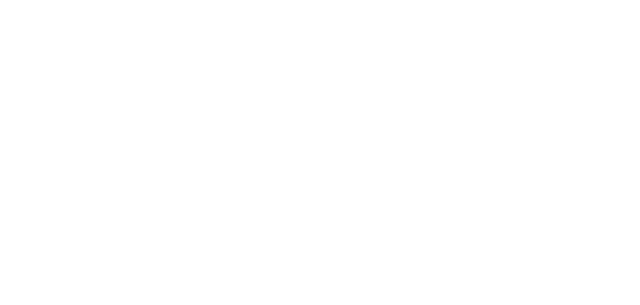
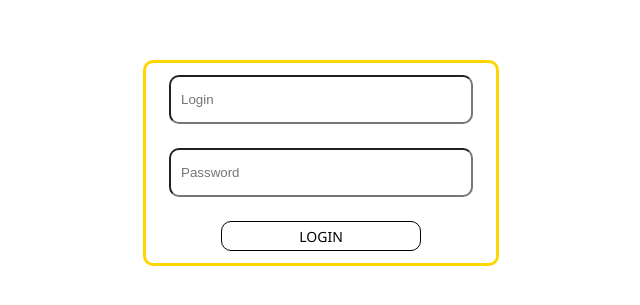
Before and after one commit to Esenushka/MyPizza, a React (Create React App) app: page /adminAuth in a window 1280 px wide. Shown: the part 237-542 px from the top of the page, without its empty margins (319-959 px from the left). Built offline with nearby package versions, Linux system fonts and the light colour scheme.

Commit message:
style adminAuth

```diff
--- a/src/App.js
+++ b/src/App.js
@@ -25,19 +25,21 @@
     <div className='App'>
       <Switch>
          <Route exact path='/'>
-         <Header setLogin={setLogin} login={login}/>
-      <Navbar  basket={basket}/>
+         <Header />
+      <Navbar setLogin={setLogin} login={login} basket={basket}/>
           <Main pizza={pizza} setPizza={setPizza} setBasket={setBasket}/>
          </Route>
          <Route path='/bonus'>
-         <Header setLogin={setLogin} login={login}/>
-      <Navbar  basket={basket}/>
+         <Header />
+      <Navbar setLogin={setLogin} login={login} basket={basket}/>
             <BonusPage/>
          </Route>
-         <Route path='/admin'>
+         <Route path='/adminAuth'>
            <Admin/>
          </Route>
-
+        <Route path='/adminPanel'>
+           PANEL
+        </Route>
       </Switch>
 
     </div>
--- a/src/components/header/header.jsx
+++ b/src/components/header/header.jsx
@@ -1,9 +1,7 @@
 import { Link } from 'react-router-dom'
 import css from './header.module.css'
-export const Header = ({setLogin , ...props}) => {
-    const openLogin = ()=>{
-        setLogin(!props.login)
-    }
+export const Header = (props) => {
+
     return(
         <div className={css.wrapper + ' container'}>
             <div className={css.left}>
@@ -29,31 +27,10 @@
                 <svg width="24" height="24" viewBox="0 0 24 24" fill="none"><path fillRule="evenodd" clipRule="evenodd" d="M11 1a1 1 0 011 1v2a8 8 0 110 16v2a1 1 0 11-2 0v-2H6.6c-.56 0-.84 0-1.054-.109a1 1 0 01-.437-.437C5 19.24 5 18.96 5 18.4V5.6c0-.56 0-.84.109-1.054a1 1 0 01.437-.437C5.76 4 6.04 4 6.6 4H10V2a1 1 0 011-1zm1 17a6 6 0 000-12H7v12h5z" fill="#000"></path></svg>
                 <span className={css.label}>Додокоины</span>
                 </Link>
-                <div onClick={openLogin} className={css.login}>
-                    Войти
-                </div>
             </div>
 
 
-               <div className={css.all + ' ' + (props.login ? css.active4 : '')}>
 
-            <div onClick={openLogin} className={css.loginBack + ' ' + (props.login ? css.active1 : '')}>
-           </div>
-            <div className={css.loginBlock + ' ' + (props.login ? css.active2 : '')}>
-               <div className={css.block + ' ' + (props.login ? css.active3 : '')}>
-                <div onClick={openLogin} className={css.blockImg}>
-                   <svg width="25" height="25" viewBox="0 0 25 25" fill="none"><path fillRule="evenodd" clipRule="evenodd" d="M9.61 12.199L.54 3.129A1.833 1.833 0 113.13.536l9.07 9.07L21.27.54a1.833 1.833 0 012.592 2.592l-9.068 9.068 9.07 9.07a1.833 1.833 0 01-2.59 2.592l-9.072-9.07-9.073 9.073a1.833 1.833 0 01-2.591-2.592L9.61 12.2z" fill="#fff"></path></svg>
-                </div>
-                  <div className={css.blockTitle}>
-                    Вход на сайт
-                  </div>
-                  <div className={css.blockInfo}>Подарим подарок на день рождения, сохраним адрес доставки и расскажем об акциях</div>
-                  <div className={css.telInput}>Номер телефона</div>
-                  <input className={css.input} type="tel" placeholder='+996 999-000005' value='+996' />
-               </div>
-
-            </div>
-           </div>
 
         </div>
     )
--- a/src/components/header/header.module.css
+++ b/src/components/header/header.module.css
@@ -19,11 +19,10 @@
     width: 100%;
 }
 .right{
-    width: 20%;
+
     padding: 20px 0;
     display: flex;
     align-items: center;
-    justify-content: space-evenly;
 }
 .wrapper{
     display: flex;
@@ -85,109 +84,3 @@
    line-height: 1.2;
    font-family: -apple-system, BlinkMacSystemFont, 'Segoe UI', Roboto, Oxygen, Ubuntu, Cantarell, 'Open Sans', 'Helvetica Neue', sans-serif;
 }
-
-.loginBlock{
-    min-height: 100%;
-
-    top: -5000px;
-    z-index: 4;
-    position: fixed;
-    display: flex;
-    flex-flow: column;
-
-
-}
-.loginBlock::before{
-    content: " ";
-    display: block;
-    width: 100%;
-    flex: 0.5 0.5 auto;
-}
-
-.block{
-    display: flex;
-    flex-direction: column;
-    width: 409px;
-    height: 399px;
-    padding: 32px;
-    border-radius: 20px;
-    opacity: 0;
-    transform: scale(0.96);
-    background-color: white;
-}
-.loginBack{
-    position: fixed;
-    top: 0;
-    background: black;
-    opacity: 0;
-    transition: opacity 150ms ease 0s;
-    height: 100vh;
-    width: 100%;
-    z-index: 3;
-    left: -5000px;
-
-}
-.active1{
-    opacity: 0.55;
-    left: 0;
-}
-.active2{
-    top: 0;
-}
-.active3{
-    opacity: 1;
-    transform: scale(1);
-}
-.blockImg{
-    position: absolute;
-    top: 13px;
-    right: -38px;
-    cursor: pointer;
-    transition: transform 0.1s ease-in-out 0s;
-}
-
-.blockTitle{
-    margin: 0px 0px 8px;
-    color: rgb(0, 0, 0);
-    font-size: 36px;
-    font-family: -apple-system, BlinkMacSystemFont, "Segoe UI", Roboto, Oxygen-Sans, Ubuntu, Cantarell, "Helvetica Neue", Arial, sans-serif, "Apple Color Emoji", "Segoe UI Emoji", "Segoe UI Symbol";
-    font-weight: 500;
-    line-height: 36px;
-}
-.blockInfo{
-    font-family: -apple-system, BlinkMacSystemFont, "Segoe UI", Roboto, Oxygen-Sans, Ubuntu, Cantarell, "Helvetica Neue", Arial, sans-serif, "Apple Color Emoji", "Segoe UI Emoji", "Segoe UI Symbol";
-    font-style: normal;
-    font-weight: 600;
-    font-size: 16px;
-    line-height: 20px;
-    color: rgb(92, 99, 112);
-    margin: 0px 0px 24px;
-}
-.telInput{
-    margin-bottom: 8px;
-    font-family: -apple-system, BlinkMacSystemFont, "Segoe UI", Roboto, Oxygen-Sans, Ubuntu, Cantarell, "Helvetica Neue", Arial, sans-serif, "Apple Color Emoji", "Segoe UI Emoji", "Segoe UI Symbol";
-    font-weight: 500;
-    font-size: 14px;
-    line-height: 18px;
-}
-.input{
-    height: 36px;
-    padding: 16px;
-    border-radius: 12px;
-    font-size: 16px;
-}
-.all{
-    position: fixed;
-    display: flex;
-    -webkit-box-pack: center;
-    justify-content: center;
-    align-items: flex-start;
-    z-index: 1000;
-    overflow: auto;
-    left: -5000px;
-    height: 100vh;
-    width: 100%;
-}
-.active4{
-    left: 0;
-}
--- a/src/components/navbar/navbar.module.css
+++ b/src/components/navbar/navbar.module.css
@@ -177,3 +177,108 @@
     justify-content: center;
     cursor: pointer;
 }
+.loginBlock{
+    min-height: 100%;
+
+    top: -5000px;
+    z-index: 4;
+    position: fixed;
+    display: flex;
+    flex-flow: column;
+
+
+}
+.loginBlock::before{
+    content: " ";
+    display: block;
+    width: 100%;
+    flex: 0.5 0.5 auto;
+}
+
+.blockOfLogin{
+    display: flex;
+    flex-direction: column;
+    width: 409px;
+    height: 399px;
+    padding: 32px;
+    border-radius: 20px;
+    opacity: 0;
+    transform: scale(0.96);
+    background-color: white;
+}
+.loginBack{
+    position: fixed;
+    top: 0;
+    background: black;
+    opacity: 0;
+    transition: opacity 150ms ease 0s;
+    height: 100vh;
+    width: 100%;
+    z-index: 3;
+    left: -5000px;
+
+}
+.active6{
+    opacity: 0.55;
+    left: 0;
+}
+.active7{
+    top: 0;
+}
+.active8{
+    opacity: 1;
+    transform: scale(1);
+}
+.blockImg{
+    position: absolute;
+    top: 13px;
+    right: -38px;
+    cursor: pointer;
+    transition: transform 0.1s ease-in-out 0s;
+}
+
+.blockTitle{
+    margin: 0px 0px 8px;
+    color: rgb(0, 0, 0);
+    font-size: 36px;
+    font-family: -apple-system, BlinkMacSystemFont, "Segoe UI", Roboto, Oxygen-Sans, Ubuntu, Cantarell, "Helvetica Neue", Arial, sans-serif, "Apple Color Emoji", "Segoe UI Emoji", "Segoe UI Symbol";
+    font-weight: 500;
+    line-height: 36px;
+}
+.blockInfo{
+    font-family: -apple-system, BlinkMacSystemFont, "Segoe UI", Roboto, Oxygen-Sans, Ubuntu, Cantarell, "Helvetica Neue", Arial, sans-serif, "Apple Color Emoji", "Segoe UI Emoji", "Segoe UI Symbol";
+    font-style: normal;
+    font-weight: 600;
+    font-size: 16px;
+    line-height: 20px;
+    color: rgb(92, 99, 112);
+    margin: 0px 0px 24px;
+}
+.telInput{
+    margin-bottom: 8px;
+    font-family: -apple-system, BlinkMacSystemFont, "Segoe UI", Roboto, Oxygen-Sans, Ubuntu, Cantarell, "Helvetica Neue", Arial, sans-serif, "Apple Color Emoji", "Segoe UI Emoji", "Segoe UI Symbol";
+    font-weight: 500;
+    font-size: 14px;
+    line-height: 18px;
+}
+.input{
+    height: 36px;
+    padding: 16px;
+    border-radius: 12px;
+    font-size: 16px;
+}
+.all{
+    position: fixed;
+    display: flex;
+    -webkit-box-pack: center;
+    justify-content: center;
+    align-items: flex-start;
+    z-index: 1000;
+    overflow: auto;
+    left: -5000px;
+    height: 100vh;
+    width: 100%;
+}
+.active9{
+    left: 0;
+}
--- a/src/pages/admin/admin.jsx
+++ b/src/pages/admin/admin.jsx
@@ -1,13 +1,16 @@
 import css from './admin.module.css'
+import { useHistory } from 'react-router-dom'
 
 export const Admin = ()=>{
+    let history = useHistory();
     const submit =(e)=>{
         e.preventDefault()
+        history.push('/adminPanel')
     }
     return(
-        <div className={css.wrapper + ' container'}>
+        <div className={css.wrapper}>
             <form onSubmit={submit}>
-            <div>
+            <div className={css.block}>
                <input placeholder='Login' type="text" />
                <input placeholder='Password' type='password'/>
                <button>LOGIN</button>
--- a/src/pages/admin/admin.module.css
+++ b/src/pages/admin/admin.module.css
@@ -0,0 +1,36 @@
+.wrapper{
+    display: flex;
+    justify-content: center;
+    align-items: center;
+    height: 100vh;
+}
+.block{
+    width: 350px;
+    height: 200px;
+    border: solid 3px gold;
+    border-radius: 10px;
+    display: flex;
+    flex-direction: column;
+    align-items: center;
+    justify-content: space-around;
+}
+.block input{
+    width: 280px;
+    height: 25px;
+    border-radius: 10px;
+    padding: 10px;
+}
+.block button{
+    height: 30px;
+    width: 200px;
+    border-radius: 10px;
+    background: white;
+    border: solid 1px black;
+    font-size: 14px;
+    font-weight: 500;
+    cursor: pointer;
+    font-family: 'Segoe UI', Tahoma, Geneva, Verdana, sans-serif;
+}
+.block button:hover{
+    background: gainsboro;
+}
```
Also changed, not shown: src/components/navbar/navbar.jsx (+30 -9 lines).
